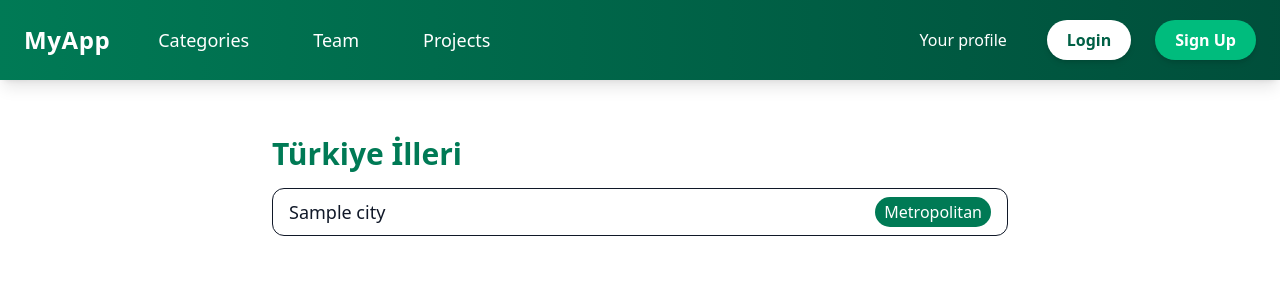
After one commit to abdullahdilekkk/MapsWeb, a Django app: page /Map/Categories/Turkey in a window 1280 px wide. The commit adds this page. Shown: the top 300 px of the page. Run offline with Django 5.2, Linux system fonts and the light colour scheme; tables that the repository leaves empty hold one stand-in row (values such as "Sample post"); some libraries are stand-ins or nearby versions.

Commit message:
türkiyede den tüm illere katagoriler sayfasınan erişilebiliyır

```diff
--- a/Demo/Map/urls.py
+++ b/Demo/Map/urls.py
@@ -2,5 +2,6 @@ from django.urls import path
 from . import views
 urlpatterns = [
     path('Turkey', views.turkey_only),
-    path('Turkey/<str:city>', views.cities_only),
+    path('<str:city>', views.cities_only, name="City_Page"),
+    path('Categories/Turkey', views.categories_village_view, name="Deneme1kategori")
 ]
--- a/Demo/Map/views.py
+++ b/Demo/Map/views.py
@@ -26,7 +26,15 @@ def cities_only(request, city):
     if City.objects.filter(name=city):
         obje_city = City.objects.get(name=city)
         if obje_city.is_metropolitan:
-            zoom = 10
+            if obje_city.name=="Istanbul":
+                zoom = 10
+            else:
+                zoom = 11
         else:
             zoom = 12
         return show_map(request, obje_city.name, [obje_city.qx, obje_city.qy], zoom=zoom)
+
+
+def categories_village_view(request):
+   villages = City.objects.all()
+   return render(request, 'Categories/Turkey.html',{"villages":villages})
--- /dev/null
+++ b/Demo/templates/Categories/Turkey.html
@@ -0,0 +1,24 @@
+{% extends "base.html" %}
+
+{% block title %}Türkiye • İller{% endblock %}
+
+{% block content %}
+<div class="mx-auto max-w-3xl p-4">
+  <h1 class="text-3xl font-bold mb-4 text-emerald-700">Türkiye İlleri</h1>
+
+  <ul class="divide-y rounded-xl border bg-white">
+    {% for vil in villages %}
+      <li>
+        <a href="{% url 'City_Page' vil.name %}" class="block px-4 py-2 hover:bg-gray-100 transition">
+          <div class="flex items-center justify-between">
+            <span class="font-medium text-lg ">{{ vil.name }}</span>
+            {% if vil.is_metropolitan %}
+              <span class="text-s rounded-full border px-2 py-0.5 bg-emerald-700 text-white border-transparent">Metropolitan</span>
+            {% endif %}
+          </div>
+        </a>
+      </li>
+    {% endfor %}
+  </ul>
+</div>
+{% endblock %}
--- a/Demo/templates/partials/navbar.html
+++ b/Demo/templates/partials/navbar.html
@@ -5,7 +5,7 @@
       <!-- Sol taraf (Logo + Linkler) -->
       <div class="flex items-center space-x-8">
         <span class="text-white text-2xl font-bold tracking-wide">MyApp</span>
-        <a href="#" class="text-white px-4 py-2 rounded-full text-lg font-medium hover:bg-white/10 hover:scale-105 transition">Dashboard</a>
+        <a href="{% url 'Deneme1kategori' %}" class="text-white px-4 py-2 rounded-full text-lg font-medium hover:bg-white/10 hover:scale-105 transition">Categories</a>
         <a href="#" class="text-white px-4 py-2 rounded-full text-lg font-medium hover:bg-white/10 hover:scale-105 transition">Team</a>
         <a href="#" class="text-white px-4 py-2 rounded-full text-lg font-medium hover:bg-white/10 hover:scale-105 transition">Projects</a>
       </div>
--- a/Demo/theme/static/css/dist/styles.css
+++ b/Demo/theme/static/css/dist/styles.css
@@ -7,18 +7,32 @@
       "Segoe UI Emoji", "Segoe UI Symbol", "Noto Color Emoji";
     --font-mono: ui-monospace, SFMono-Regular, Menlo, Monaco, Consolas, "Liberation Mono",
       "Courier New", monospace;
+    --color-emerald-100: oklch(95% 0.052 163.051);
+    --color-emerald-300: oklch(84.5% 0.143 164.978);
     --color-emerald-500: oklch(69.6% 0.17 162.48);
     --color-emerald-600: oklch(59.6% 0.145 163.225);
     --color-emerald-700: oklch(50.8% 0.118 165.612);
     --color-emerald-800: oklch(43.2% 0.095 166.913);
     --color-emerald-900: oklch(37.8% 0.077 168.94);
+    --color-blue-600: oklch(54.6% 0.245 262.881);
     --color-gray-100: oklch(96.7% 0.003 264.542);
+    --color-gray-400: oklch(70.7% 0.022 261.325);
+    --color-gray-500: oklch(55.1% 0.027 264.364);
+    --color-gray-600: oklch(44.6% 0.03 256.802);
+    --color-gray-700: oklch(37.3% 0.034 259.733);
     --color-gray-900: oklch(21% 0.034 264.665);
     --color-black: #000;
     --color-white: #fff;
     --spacing: 0.25rem;
+    --container-3xl: 48rem;
+    --text-xs: 0.75rem;
+    --text-xs--line-height: calc(1 / 0.75);
+    --text-sm: 0.875rem;
+    --text-sm--line-height: calc(1.25 / 0.875);
     --text-lg: 1.125rem;
     --text-lg--line-height: calc(1.75 / 1.125);
+    --text-xl: 1.25rem;
+    --text-xl--line-height: calc(1.75 / 1.25);
     --text-2xl: 1.5rem;
     --text-2xl--line-height: calc(2 / 1.5);
     --text-3xl: 1.875rem;
@@ -1663,6 +1677,9 @@
     padding-inline: calc(0.25rem * 0);
     opacity: 0%;
   }
+  .mx-auto {
+    margin-inline: auto;
+  }
   .label {
     display: inline-flex;
     align-items: center;
@@ -1708,6 +1725,9 @@
   }
   .mt-10 {
     margin-top: calc(var(--spacing) * 10);
+  }
+  .mb-4 {
+    margin-bottom: calc(var(--spacing) * 4);
   }
   .mb-6 {
     margin-bottom: calc(var(--spacing) * 6);
@@ -1885,6 +1905,9 @@
   .w-full {
     width: 100%;
   }
+  .max-w-3xl {
+    max-width: var(--container-3xl);
+  }
   .transform {
     transform: var(--tw-rotate-x,) var(--tw-rotate-y,) var(--tw-rotate-z,) var(--tw-skew-x,) var(--tw-skew-y,);
   }
@@ -1906,6 +1929,9 @@
     outline: 2px solid currentColor;
     outline-offset: 2px;
   }
+  .cursor-not-allowed {
+    cursor: not-allowed;
+  }
   .resize {
     resize: both;
   }
@@ -1917,6 +1943,9 @@
   }
   .justify-center {
     justify-content: center;
+  }
+  .gap-2 {
+    gap: calc(var(--spacing) * 2);
   }
   :where(.space-x-6 > :not(:last-child)) {
     --tw-space-x-reverse: 0;
@@ -1928,6 +1957,13 @@
     margin-inline-start: calc(calc(var(--spacing) * 8) * var(--tw-space-x-reverse));
     margin-inline-end: calc(calc(var(--spacing) * 8) * calc(1 - var(--tw-space-x-reverse)));
   }
+  :where(.divide-y > :not(:last-child)) {
+    --tw-divide-y-reverse: 0;
+    border-bottom-style: var(--tw-border-style);
+    border-top-style: var(--tw-border-style);
+    border-top-width: calc(1px * var(--tw-divide-y-reverse));
+    border-bottom-width: calc(1px * calc(1 - var(--tw-divide-y-reverse)));
+  }
   .truncate {
     overflow: hidden;
     text-overflow: ellipsis;
@@ -1949,11 +1985,43 @@
     border-style: var(--tw-border-style);
     border-width: 1px;
   }
+  .border-b {
+    border-bottom-style: var(--tw-border-style);
+    border-bottom-width: 1px;
+  }
+  .border-b-2 {
+    border-bottom-style: var(--tw-border-style);
+    border-bottom-width: 2px;
+  }
+  .border-emerald-300 {
+    border-color: var(--color-emerald-300);
+  }
+  .border-gray-900 {
+    border-color: var(--color-gray-900);
+  }
+  .border-transparent {
+    border-color: transparent;
+  }
   .\!bg-white {
     background-color: var(--color-white) !important;
   }
+  .bg-blue-600 {
+    background-color: var(--color-blue-600);
+  }
+  .bg-emerald-100 {
+    background-color: var(--color-emerald-100);
+  }
+  .bg-emerald-300 {
+    background-color: var(--color-emerald-300);
+  }
   .bg-emerald-500 {
     background-color: var(--color-emerald-500);
+  }
+  .bg-emerald-600 {
+    background-color: var(--color-emerald-600);
+  }
+  .bg-emerald-700 {
+    background-color: var(--color-emerald-700);
   }
   .bg-white {
     background-color: var(--color-white);
@@ -1973,6 +2041,15 @@
   .p-2 {
     padding: calc(var(--spacing) * 2);
   }
+  .p-4 {
+    padding: calc(var(--spacing) * 4);
+  }
+  .px-2 {
+    padding-inline: calc(var(--spacing) * 2);
+  }
+  .px-3 {
+    padding-inline: calc(var(--spacing) * 3);
+  }
   .px-4 {
     padding-inline: calc(var(--spacing) * 4);
   }
@@ -1982,8 +2059,14 @@
   .px-6 {
     padding-inline: calc(var(--spacing) * 6);
   }
+  .py-0\.5 {
+    padding-block: calc(var(--spacing) * 0.5);
+  }
   .py-2 {
     padding-block: calc(var(--spacing) * 2);
+  }
+  .py-6 {
+    padding-block: calc(var(--spacing) * 6);
   }
   .text-center {
     text-align: center;
@@ -2000,6 +2083,18 @@
     font-size: var(--text-lg);
     line-height: var(--tw-leading, var(--text-lg--line-height));
   }
+  .text-sm {
+    font-size: var(--text-sm);
+    line-height: var(--tw-leading, var(--text-sm--line-height));
+  }
+  .text-xl {
+    font-size: var(--text-xl);
+    line-height: var(--tw-leading, var(--text-xl--line-height));
+  }
+  .text-xs {
+    font-size: var(--text-xs);
+    line-height: var(--tw-leading, var(--text-xs--line-height));
+  }
   .font-bold {
     --tw-font-weight: var(--font-weight-bold);
     font-weight: var(--font-weight-bold);
@@ -2016,8 +2111,23 @@
     --tw-tracking: var(--tracking-wide);
     letter-spacing: var(--tracking-wide);
   }
+  .text-emerald-700 {
+    color: var(--color-emerald-700);
+  }
   .text-emerald-800 {
     color: var(--color-emerald-800);
+  }
+  .text-gray-400 {
+    color: var(--color-gray-400);
+  }
+  .text-gray-500 {
+    color: var(--color-gray-500);
+  }
+  .text-gray-600 {
+    color: var(--color-gray-600);
+  }
+  .text-gray-700 {
+    color: var(--color-gray-700);
   }
   .text-gray-900 {
     color: var(--color-gray-900);
@@ -2346,6 +2456,11 @@
   inherits: false;
   initial-value: 0;
 }
+@property --tw-divide-y-reverse {
+  syntax: "*";
+  inherits: false;
+  initial-value: 0;
+}
 @property --tw-border-style {
   syntax: "*";
   inherits: false;
@@ -2543,6 +2658,7 @@
       --tw-skew-x: initial;
       --tw-skew-y: initial;
       --tw-space-x-reverse: 0;
+      --tw-divide-y-reverse: 0;
       --tw-border-style: solid;
       --tw-gradient-position: initial;
       --tw-gradient-from: #0000;
```
